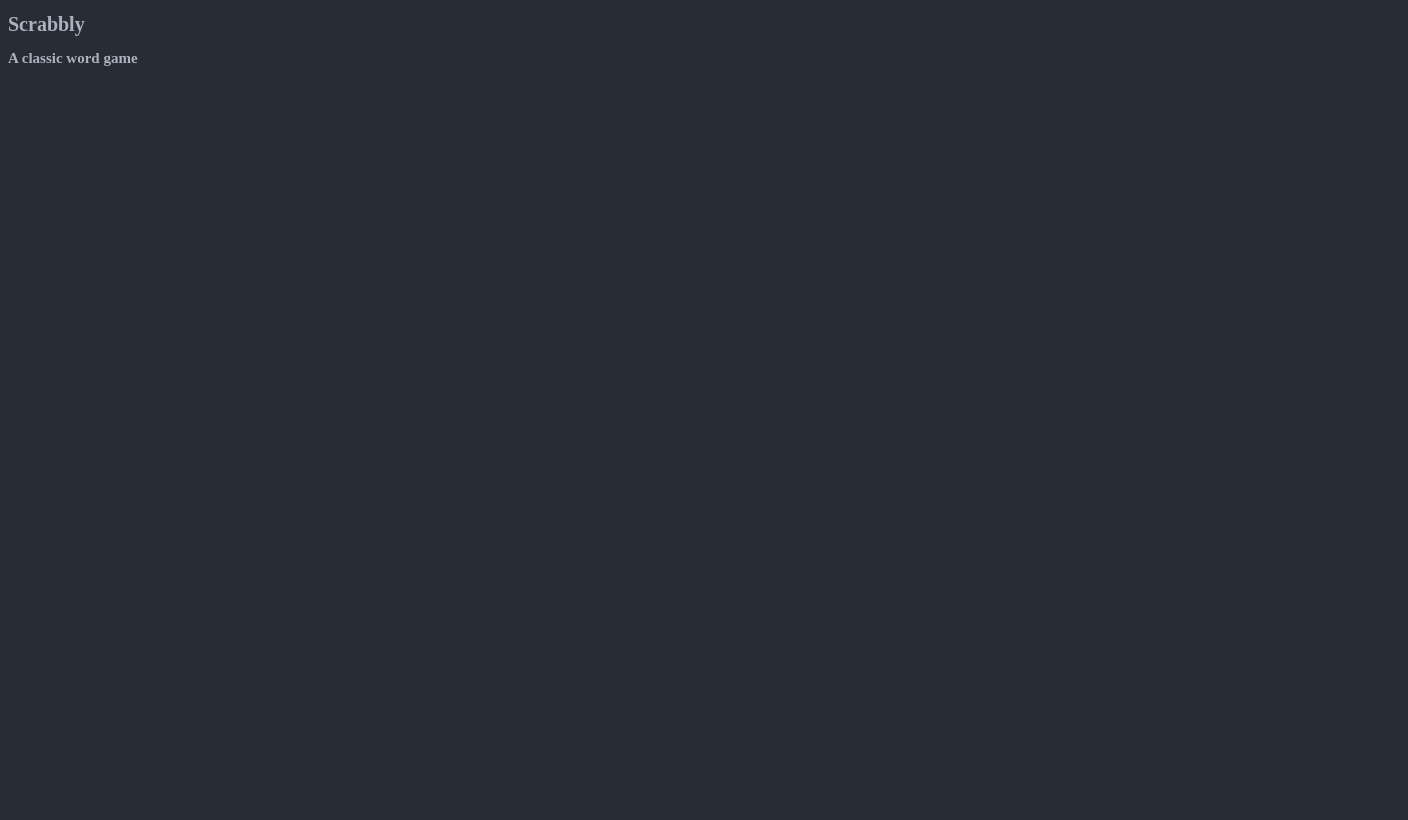
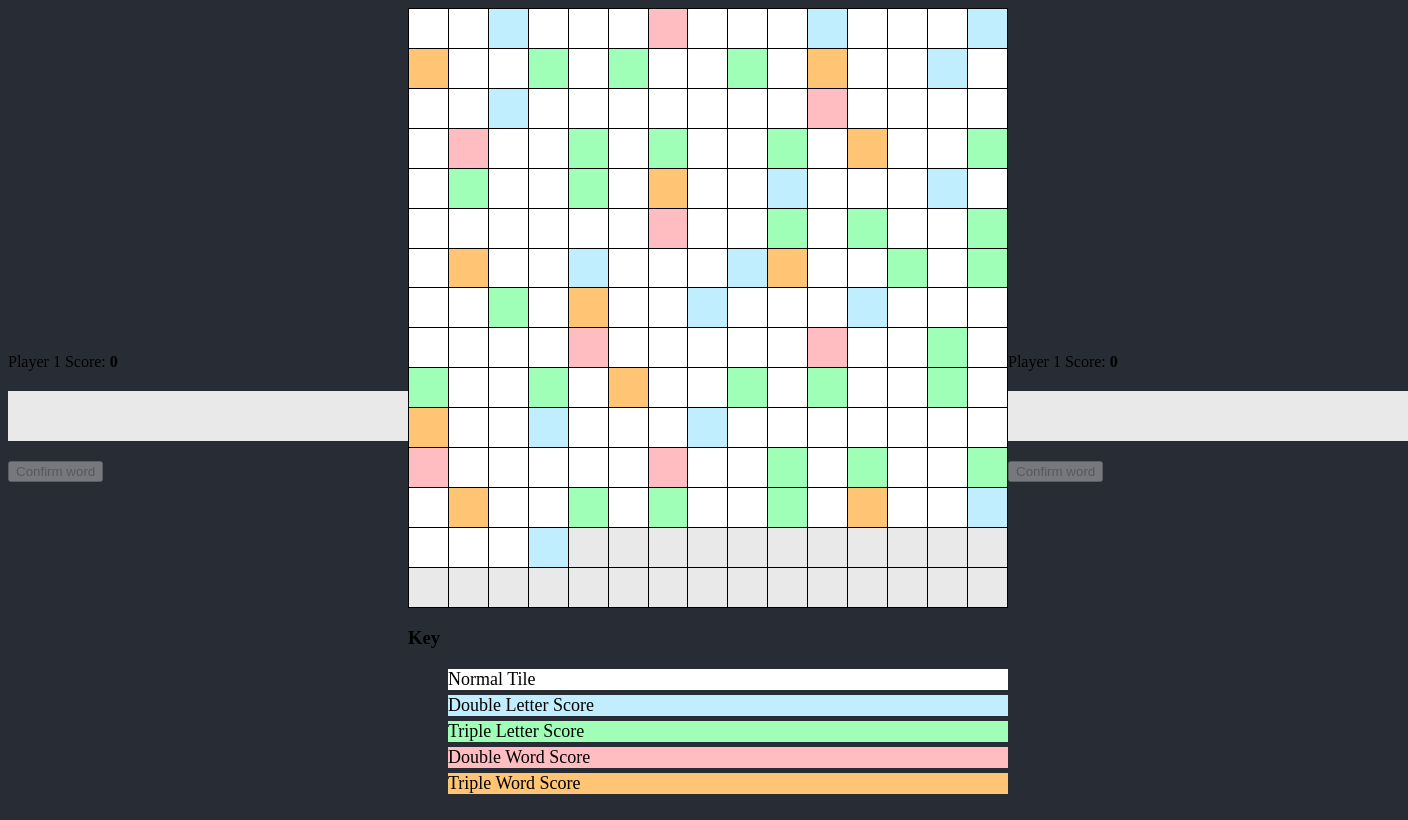
Before and after one commit to willacharlotte/scrabbly, a website: page src/frontend/html/index.html in a window 1280 px wide. Shown: the whole page, 1408 px wide, since content can reach past the window. Drawn offline with Linux system fonts and the light colour scheme.

Commit message:
added game board and racks UI

```diff
--- a/src/frontend/css/style.css
+++ b/src/frontend/css/style.css
@@ -1,5 +1,111 @@
 html {
-    font-size: 10px;
+    /* font-size: 10px; */
     background-color: #282C34;
-    color: #ABB2BF;
 }
+
+body {
+    display: flex;
+    justify-content: space-around;
+    align-items: center;
+}
+
+table.board {
+    width: 600px;
+    height: 600px;
+    margin: 0 auto;
+    border-collapse: collapse;
+    background-color: #E9E9E9;
+  }
+
+  td.cell {
+    border: 1px solid #000000;
+    text-align: center;
+    font-weight: bold;
+    font-size: 18px;
+  }
+
+  /* Colored tiles based on type */
+  .normal {
+    background-color: #FFFFFF;
+  }
+
+  .double-letter {
+    background-color: #C1EEFF;
+  }
+
+  .triple-letter {
+    background-color: #A0FFB7;
+  }
+
+  .double-word {
+    background-color: #FFBCC1;
+  }
+
+  .triple-word {
+    background-color: #FFC474;
+  }
+
+  /* Tile rack */
+  ul.rack {
+    width: 400px;
+    height: 50px;
+    margin: 20px auto;
+    list-style-type: none;
+    padding: 0;
+    display: flex;
+    justify-content: center;
+    align-items: center;
+    background-color: #E9E9E9;
+  }
+
+  li.tile {
+    width: 40px;
+    height: 40px;
+    margin: 0 5px;
+    background-color: #FFFFFF;
+    display: flex;
+    justify-content: center;
+    align-items: center;
+  }
+
+  .player1 .tile {
+    visibility: hidden;
+  }
+
+  /* Score counters */
+  .score {
+    display: flex;
+    justify-content: space-around;
+    align-items: center;
+    margin-top: 20px;
+    font-size: 20px;
+  }
+
+  /* Key for tile effects */
+  .key {
+    margin-top: 20px;
+    font-size: 18px;
+  }
+
+  .key-item {
+    display: flex;
+    align-items: center;
+    margin-bottom: 5px;
+  }
+
+  .key-color {
+    width: 20px;
+    height: 20px;
+    margin-right: 10px;
+  }
+
+  /* Additional styles for selected tiles */
+  .tile.selected {
+    border: 2px solid yellow;
+    box-shadow: 0 0 5px yellow;
+  }
+
+  /* Additional styles for placed tiles */
+  .tile.placed {
+    opacity: 0.7;
+  }
--- a/src/frontend/html/index.html
+++ b/src/frontend/html/index.html
@@ -8,7 +8,45 @@
     <link rel="stylesheet" href="../css/style.css">
 </head>
 <body>
-    <h1>Scrabbly</h1>
-    <h2>A classic word game</h2>
+
+    <section>
+        <p>Player 1 Score: <strong id="player1-score">0</strong></p>
+        <ul class="rack player1"></ul>
+
+        <button id="confirm-word" disabled>Confirm word</button>
+    </section>
+
+    <article>
+
+        <table class="board"></table>
+
+        <h3>Key</h3>
+        <ul class="key">
+            <li class="key-item normal">
+              Normal Tile
+            </li>
+            <li class="key-item double-letter">
+              Double Letter Score
+            </li>
+            <li class="key-item triple-letter">
+              Triple Letter Score
+            </li>
+            <li class="key-item double-word">
+              Double Word Score
+            </li>
+            <li class="key-item triple-word">
+              Triple Word Score
+            </li>
+          </ul>
+
+    </article>
+
+    <section>
+        <p>Player 1 Score: <strong id="player1-score">0</strong></p>
+        <ul class="rack player1"></ul>
+
+        <button id="confirm-word" disabled>Confirm word</button>
+    </section>
+
 </body>
 </html>
--- a/src/frontend/js/script.js
+++ b/src/frontend/js/script.js
@@ -0,0 +1,48 @@
+// JavaScript code for game logic
+const boardSize = 15;
+const tileRackSize = 7;
+const board = document.querySelector('.board');
+const racks = {
+  player1: document.querySelector('.rack.player1'),
+  player2: document.querySelector('.rack.player2'),
+};
+const scoreCounters = {
+  player1: document.getElementById('player1-score'),
+  player2: document.getElementById('player2-score'),
+};
+const confirmWordBtn = document.getElementById('confirm-word');
+const tileTypes = [
+'normal', 'normal', 'double-letter', 'normal', 'normal', 'normal', 'double-word', 'normal', 'normal',
+'normal', 'double-letter', 'normal', 'normal', 'normal', 'double-letter',
+'triple-word', 'normal', 'normal', 'triple-letter', 'normal', 'triple-letter', 'normal', 'normal', 'triple-letter', 'normal', 'triple-word',
+'normal', 'normal', 'double-letter', 'normal', 'normal', 'normal', 'double-letter',
+'normal', 'normal', 'normal', 'normal', 'normal', 'normal', 'normal',
+'double-word', 'normal', 'normal', 'normal', 'normal', 'normal', 'double-word',
+'normal', 'normal', 'triple-letter', 'normal', 'triple-letter', 'normal', 'normal', 'triple-letter', 'normal',
+'triple-word', 'normal', 'normal', 'triple-letter', 'normal', 'triple-letter', 'normal', 'normal', 'triple-letter', 'normal', 'triple-word',
+'normal', 'normal', 'double-letter', 'normal', 'normal', 'normal', 'double-letter',
+'normal', 'normal', 'normal', 'normal', 'normal', 'normal', 'normal',
+'double-word', 'normal', 'normal', 'triple-letter', 'normal', 'triple-letter', 'normal', 'normal', 'triple-letter', 'normal', 'triple-word',
+'normal', 'normal', 'double-letter', 'normal', 'normal', 'normal', 'double-letter',
+'triple-word', 'normal', 'normal', 'triple-letter', 'normal', 'triple-letter', 'normal', 'normal', 'triple-letter', 'normal', 'triple-word',
+'normal', 'normal', 'double-letter', 'normal', 'normal', 'normal', 'double-letter',
+'normal', 'normal', 'normal', 'normal', 'normal', 'normal', 'normal',
+'double-word', 'normal', 'normal', 'normal', 'normal', 'normal', 'double-word',
+'normal', 'normal', 'triple-letter', 'normal', 'triple-letter', 'normal', 'normal', 'triple-letter', 'normal',
+'triple-word', 'normal', 'normal', 'triple-letter', 'normal', 'triple-letter', 'normal', 'normal', 'triple-letter', 'normal', 'triple-word',
+'normal', 'normal', 'double-letter', 'normal', 'normal', 'normal', 'double-letter',
+'normal', 'normal', 'normal', 'normal', 'normal', 'normal', 'normal',
+'double-word', 'normal', 'normal', 'normal', 'normal', 'normal', 'double-word',
+'normal', 'normal', 'triple-letter', 'normal', 'triple-letter', 'normal', 'normal', 'triple-letter', 'normal',
+'triple-word', 'normal', 'normal', 'triple-letter', 'normal', 'triple-letter', 'normal', 'normal', 'triple-letter', 'normal', 'triple-word',
+'normal', 'normal', 'double-letter', 'normal', 'normal', 'normal', 'double-letter'
+];
+for (let row = 0; row < boardSize; row++) {
+  const tr = document.createElement('tr');
+  for (let col = 0; col < boardSize; col++) {
+    const td = document.createElement('td');
+    td.classList.add('cell', tileTypes[row * boardSize + col]);
+    tr.appendChild(td);
+  }
+  board.appendChild(tr);
+}
```
